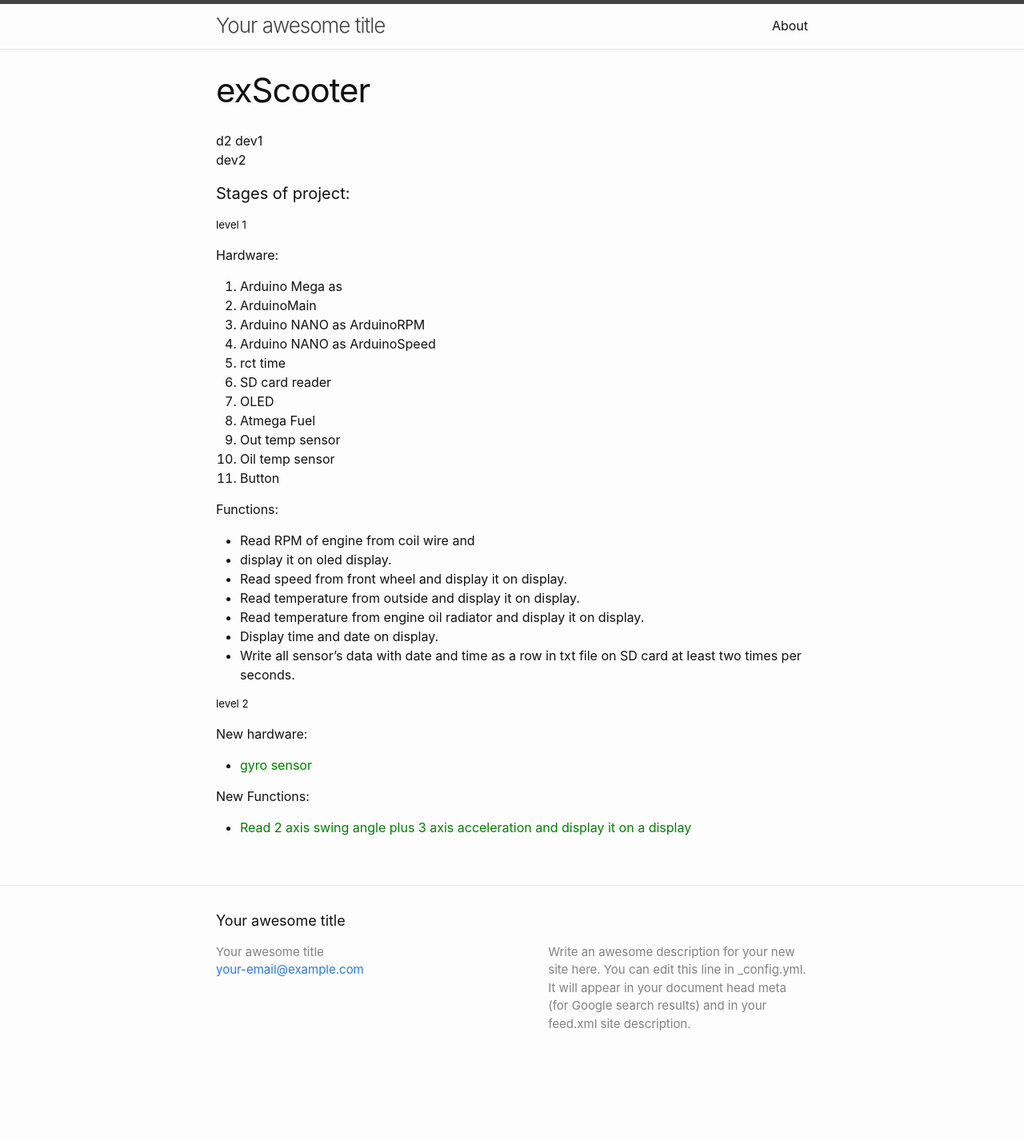
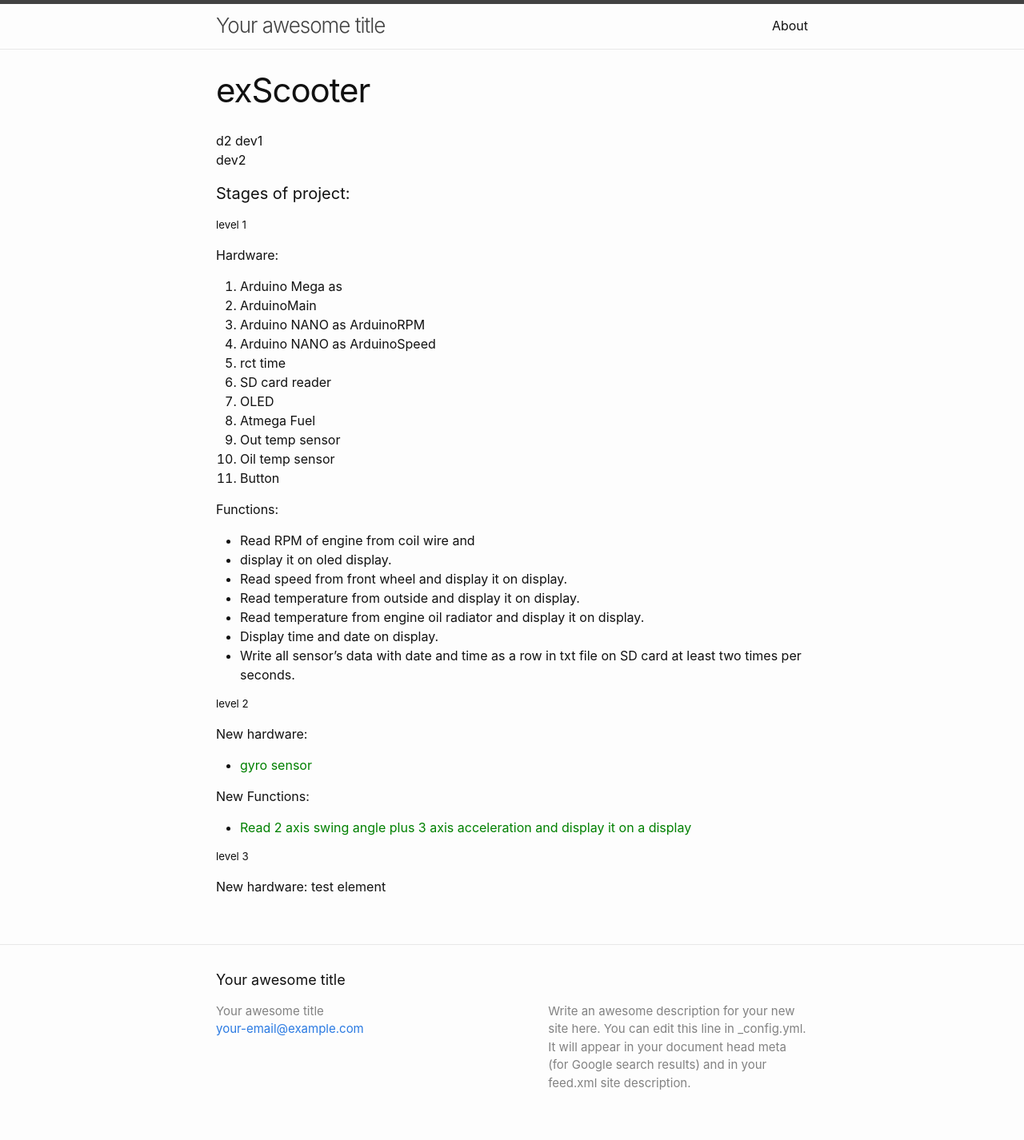
Before and after one commit to exMagic/MagicGarage.github.io, a Jekyll site: the page built from _posts/2018-03-11-exScooter.md, in a window 1280 px wide. Shown: the whole page at 80% size. Built offline with Jekyll 4.4.1, drawn with Linux system fonts in a browser that asks for light colours; before the commit the page ends 1352 px from its top, so only the background shows below that.

Commit message:
new element

```diff
--- a/_posts/2018-03-11-exScooter.md
+++ b/_posts/2018-03-11-exScooter.md
@@ -41,3 +41,7 @@
 * <span style="color:green">
 Read 2 axis swing angle plus 3 axis acceleration and display it on a display
 </span>
+
+##### level 3
+New hardware:
+test element
```
